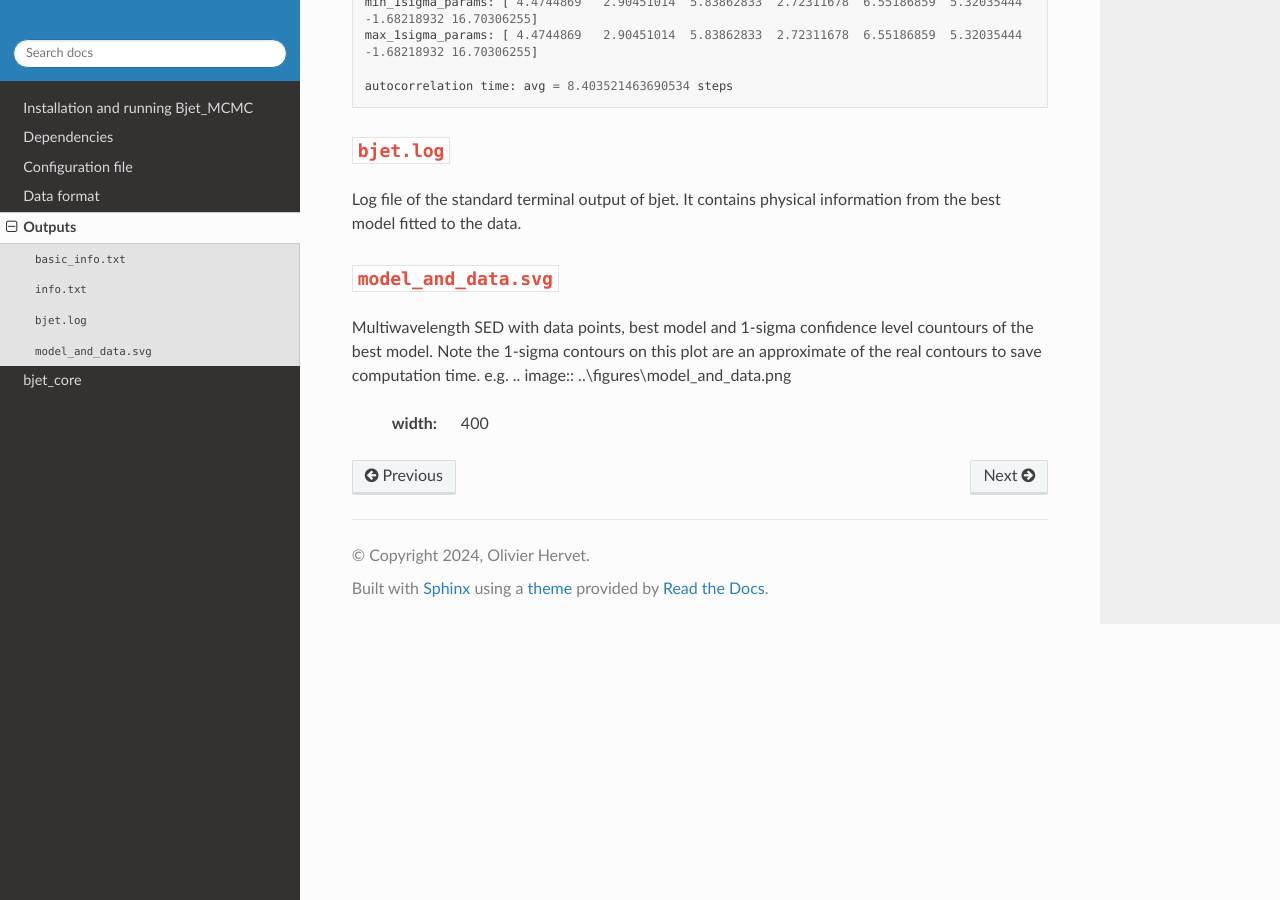
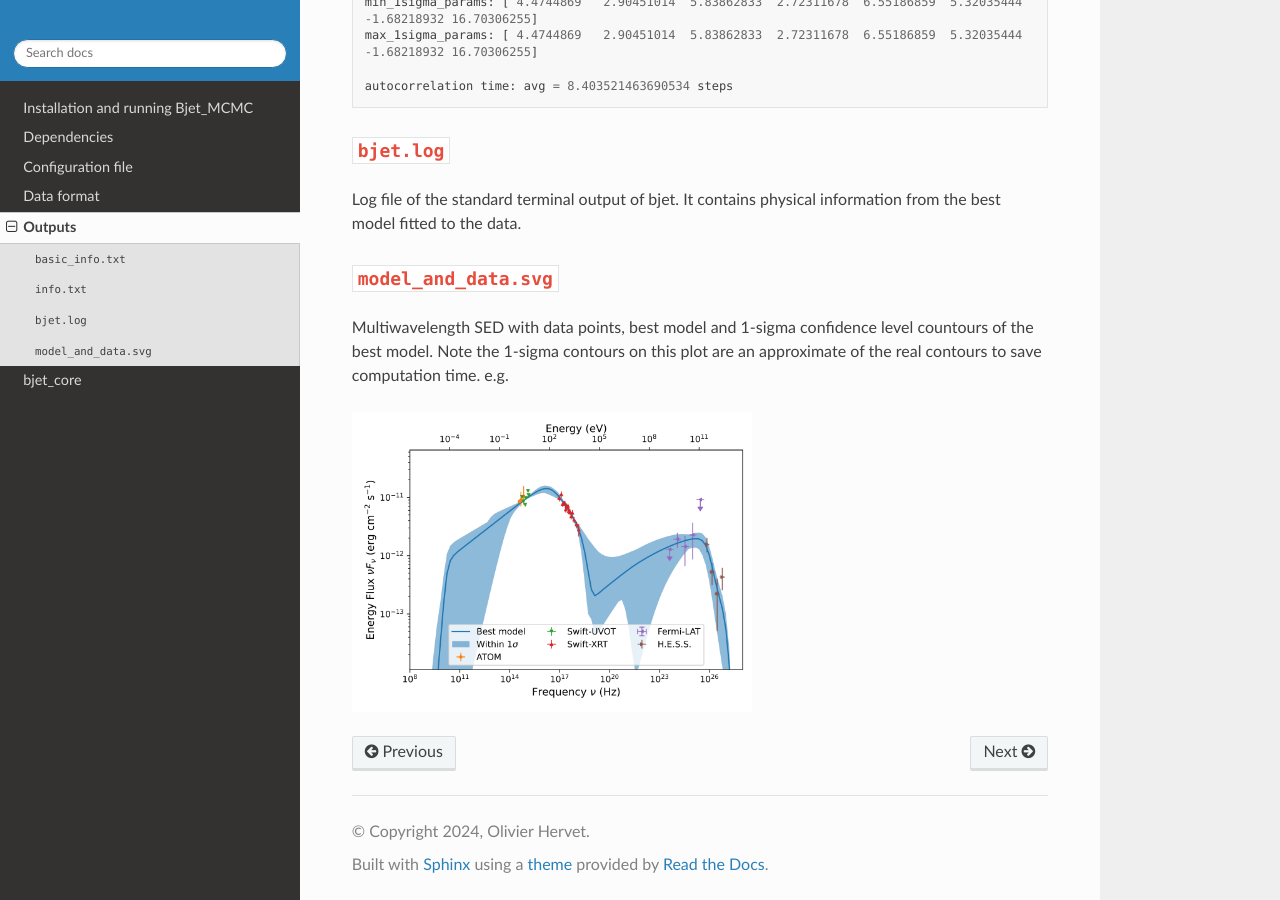
Before and after one commit to Ohervet/Bjet_MCMC, a Sphinx documentation site: the page built from docs/source/outputs.rst, in a window 1280 px wide and 900 px high, scrolled down 1039 px. Built offline with Sphinx 7.4.7 and the Read the Docs theme 2.0.0, drawn with Linux system fonts in a browser that asks for light colours.

Commit message:
Update outputs.rst

```diff
--- a/docs/source/outputs.rst
+++ b/docs/source/outputs.rst
@@ -60,5 +60,6 @@ Log file of the standard terminal output of bjet. It contains physical informati
 ----------------------
 Multiwavelength SED with data points, best model and 1-sigma confidence level countours of the best model. Note the 1-sigma contours on this plot are an approximate of the real contours to save computation time.
 e.g.
-.. image:: ..\\figures\\model_and_data.png
+
+.. image:: model_and_data.png
   :width: 400
```
